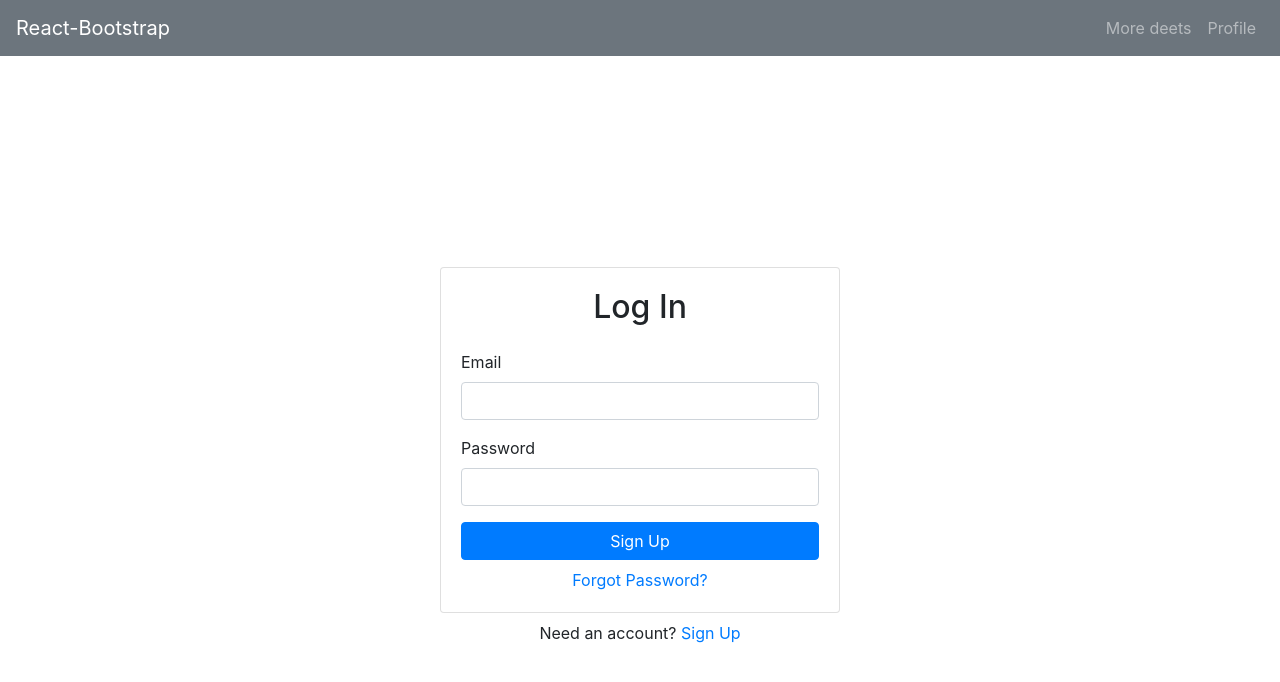
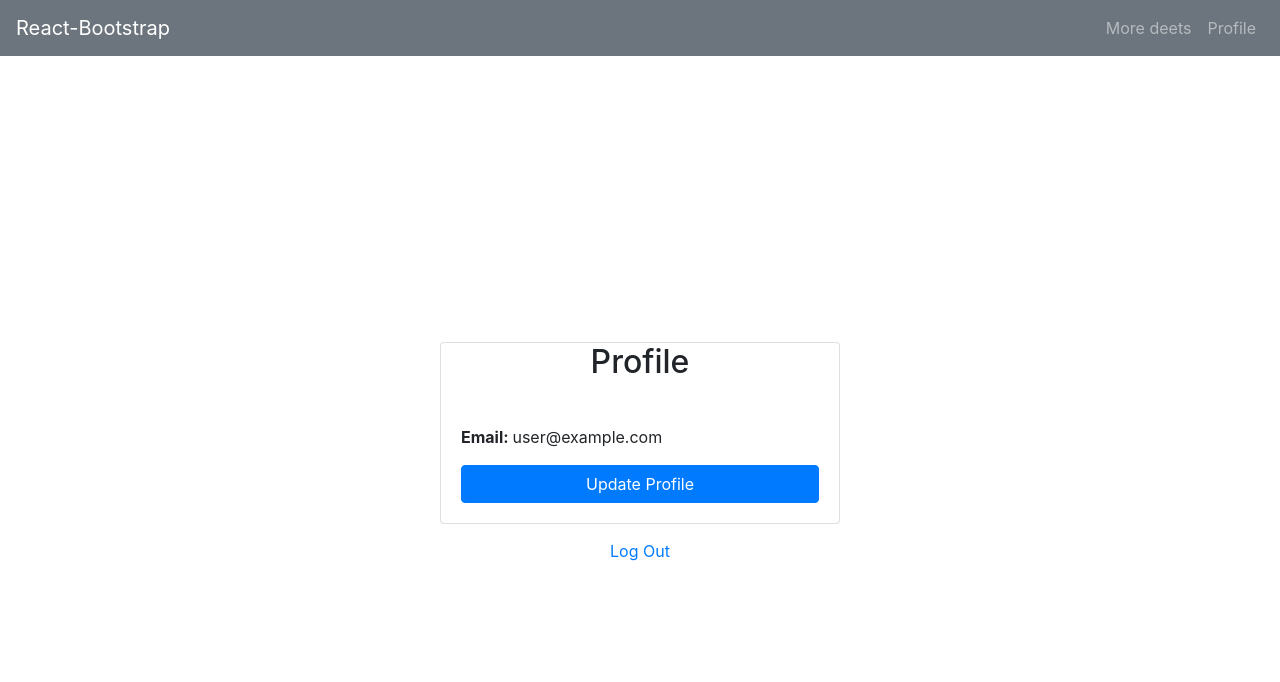
Before and after one commit to Emricky19/firebase-auth, a React (Create React App) app: page / in a window 1280 px wide. Before the commit this address led to /login. Shown: the top 682 px of the page. Built offline with nearby package versions, Linux system fonts and the light colour scheme; no server answers; sample sign-in values are in the browser's storage.

Commit message:
Add loading state

```diff
--- a/src/contexts/AuthContext.js
+++ b/src/contexts/AuthContext.js
@@ -7,21 +7,26 @@ const useAuth = () => useContext(AuthContext);
 
 const AuthProvider = ({ children }) => {
   const [currentUser, setCurrentUser] = useState();
+  const [loading, setLoading] = useState(true);
 
-  const signup = (email, password) => auth.createUserWithEmailAndPassword(email, password);
+  const signup = (email, password) =>
+    auth.createUserWithEmailAndPassword(email, password);
 
-  const login = (email, password) => auth.signInWithEmailAndPassword(email, password);
+  const login = (email, password) =>
+    auth.signInWithEmailAndPassword(email, password);
 
   const logout = () => auth.signOut();
 
-  const resetPassword = (emailAddress) => auth.sendPasswordResetEmail(emailAddress)
+  const resetPassword = (emailAddress) =>
+    auth.sendPasswordResetEmail(emailAddress);
 
-  const updateEmail = (email) => currentUser.updateEmail(email)
-  const updatePassword = (password) => currentUser.updatePassword(password)
+  const updateEmail = (email) => currentUser.updateEmail(email);
+  const updatePassword = (password) => currentUser.updatePassword(password);
 
   useEffect(() => {
     const unsubscribe = auth.onAuthStateChanged((user) => {
       setCurrentUser(user);
+      setLoading(false);
     });
 
     return unsubscribe;
@@ -34,10 +39,14 @@ const AuthProvider = ({ children }) => {
     logout,
     resetPassword,
     updateEmail,
-    updatePassword
+    updatePassword,
   };
 
-  return <AuthContext.Provider value={value}>{children}</AuthContext.Provider>;
+  return (
+    <AuthContext.Provider value={value}>
+      {!loading && children}
+    </AuthContext.Provider>
+  );
 };
 
 export { AuthProvider, useAuth };
```
